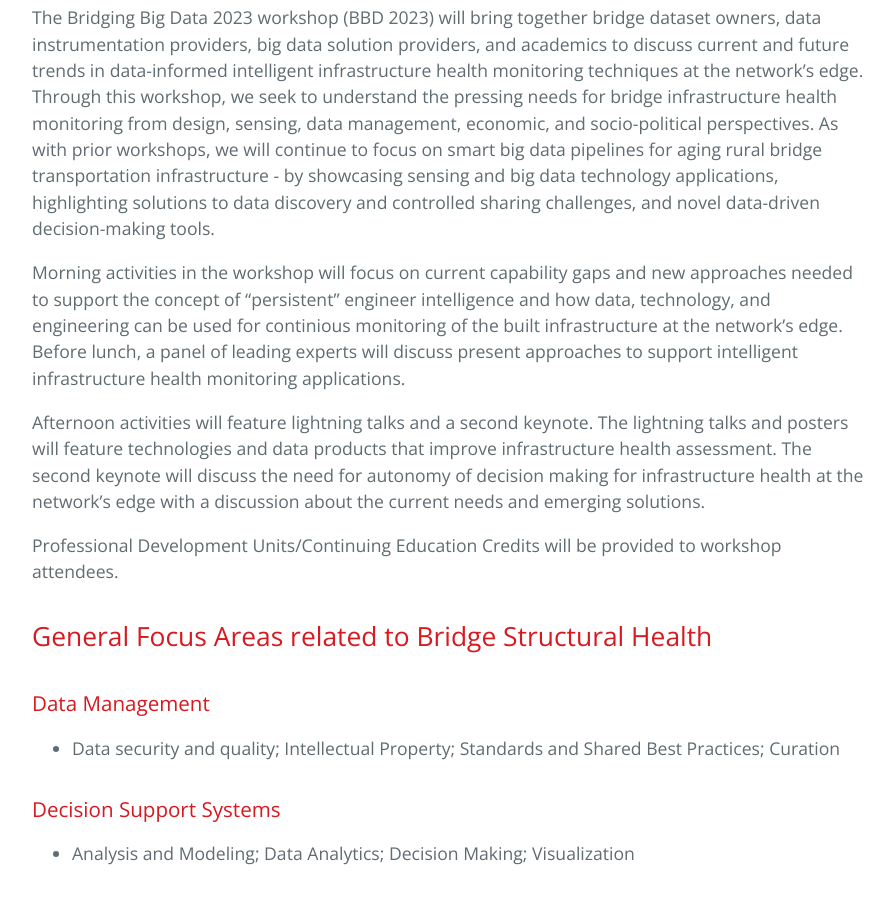
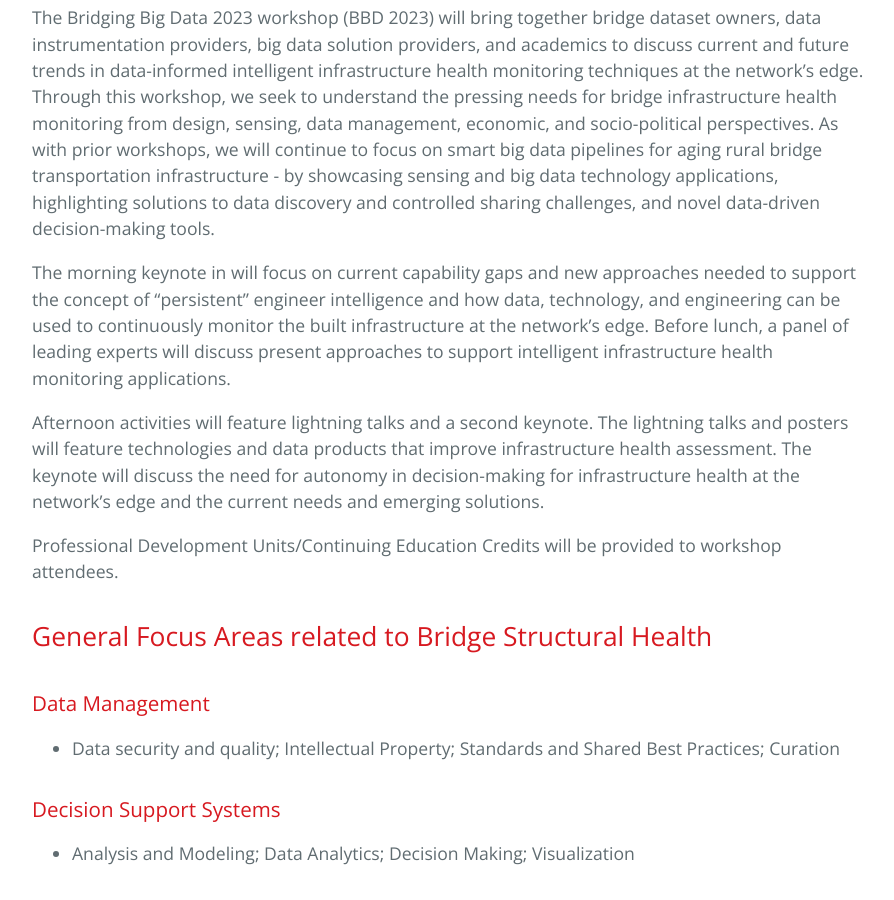
Before and after one commit to BridgingBigData/BridgingBigData.github.io, a Jekyll site: the page built from pages/bbd2023.md, in a window 1280 px wide and 900 px high, scrolled down 1499 px. Shown: the whole window, without its empty margins (192-1086 px from the left). Built offline with Jekyll 4.4.1, drawn with Linux system fonts in a browser that asks for light colours.

Commit message:
update agenda

```diff
--- a/pages/bbd2023.md
+++ b/pages/bbd2023.md
@@ -24,10 +24,9 @@
 
 The Bridging Big Data 2023 workshop (BBD 2023) will bring together bridge dataset owners, data instrumentation providers, big data solution providers, and academics to discuss current and future trends in data-informed intelligent infrastructure health monitoring techniques at the network's edge. Through this workshop, we seek to understand the pressing needs for bridge infrastructure health monitoring from design, sensing, data management, economic, and socio-political perspectives. As with prior workshops, we will continue to focus on smart big data pipelines for aging rural bridge transportation infrastructure - by showcasing sensing and big data technology applications, highlighting solutions to data discovery and controlled sharing challenges, and novel data-driven decision-making tools.
 
-Morning activities in the workshop will focus on current capability gaps and new approaches needed to support the concept of "persistent" engineer intelligence and how data, technology, and engineering can be used for continious monitoring of the built infrastructure at the network's edge.
-Before lunch, a panel of leading experts will discuss present approaches to support intelligent infrastructure health monitoring applications.
+The morning keynote in will focus on current capability gaps and new approaches needed to support the concept of "persistent" engineer intelligence and how data, technology, and engineering can be used to continuously monitor the built infrastructure at the network's edge. Before lunch, a panel of leading experts will discuss present approaches to support intelligent infrastructure health monitoring applications.
 
-Afternoon activities will feature lightning talks and a second keynote. The lightning talks and posters will feature technologies and data products that improve infrastructure health assessment. The second keynote will discuss the need for autonomy of decision making for infrastructure health at the network's edge with a discussion about the current needs and emerging solutions.
+Afternoon activities will feature lightning talks and a second keynote. The lightning talks and posters will feature technologies and data products that improve infrastructure health assessment. The keynote will discuss the need for autonomy in decision-making for infrastructure health at the network's edge and the current needs and emerging solutions.
 
 Professional Development Units/Continuing Education Credits will be provided to workshop attendees.
 
```
